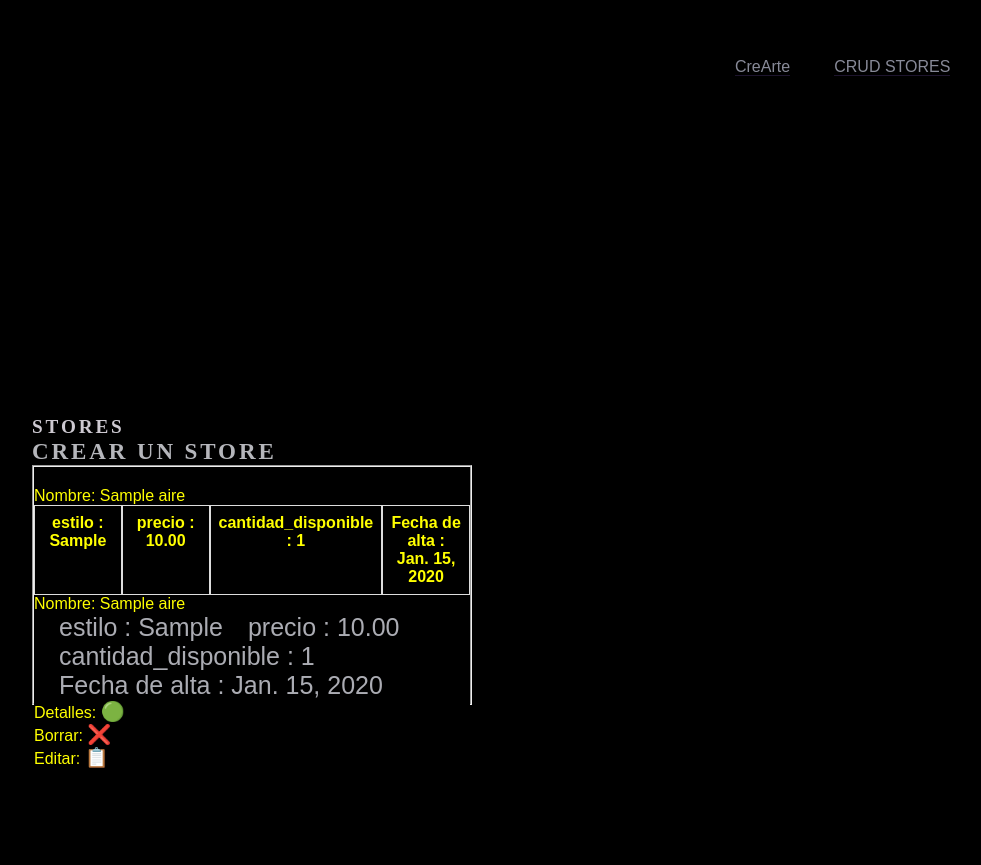
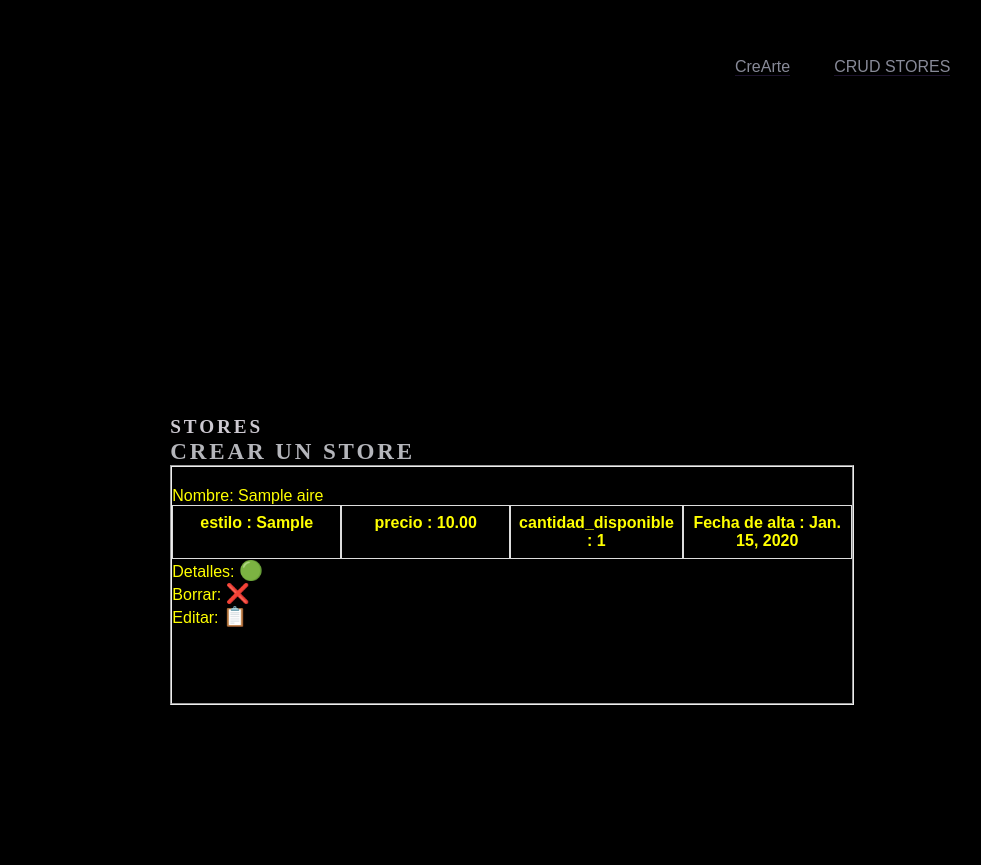
Before and after one commit to G850329/pageweb, a Django app: page /store/ in a window 1280 px wide. Shown: the whole page, without its empty margins (128-1109 px from the left). Run offline with Django 5.2, Linux system fonts and the light colour scheme; tables that the repository leaves empty hold one stand-in row (values such as "Sample post"); some libraries are stand-ins or nearby versions; some web fonts are replaced.

Commit message:
Update store.html

```diff
--- a/store_manager/store_app/templates/store.html
+++ b/store_manager/store_app/templates/store.html
@@ -20,13 +20,7 @@
             <div class="celda">Fecha de alta : {{store.fecha_habilitacion}}</div>
         </div>
 
-         <legend>Nombre: {{store.nombre}}</legend>
-          <ul>
-            <li>estilo : {{store.estilo}}</li>
-            <li>precio : {{store.precio}}</li>
-            <li>cantidad_disponible : {{store.cantidad_disponible}}</li>
-            <li>Fecha de alta : {{store.fecha_habilitacion}}</li>
-          </ul>
+
 
             <div>
                 <label for="">Detalles: </label>
```
